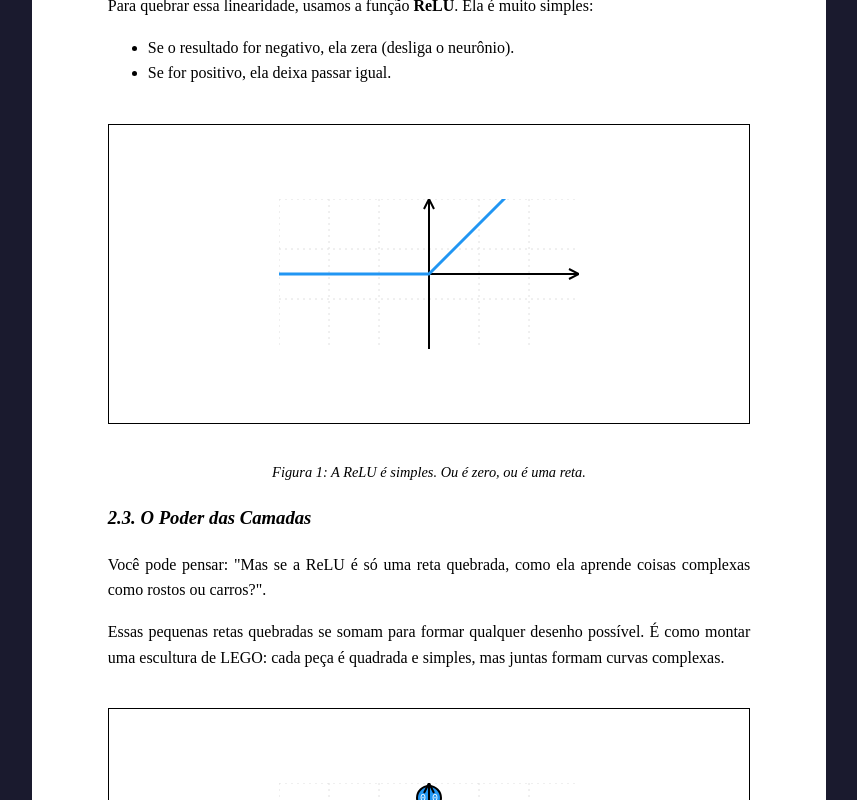
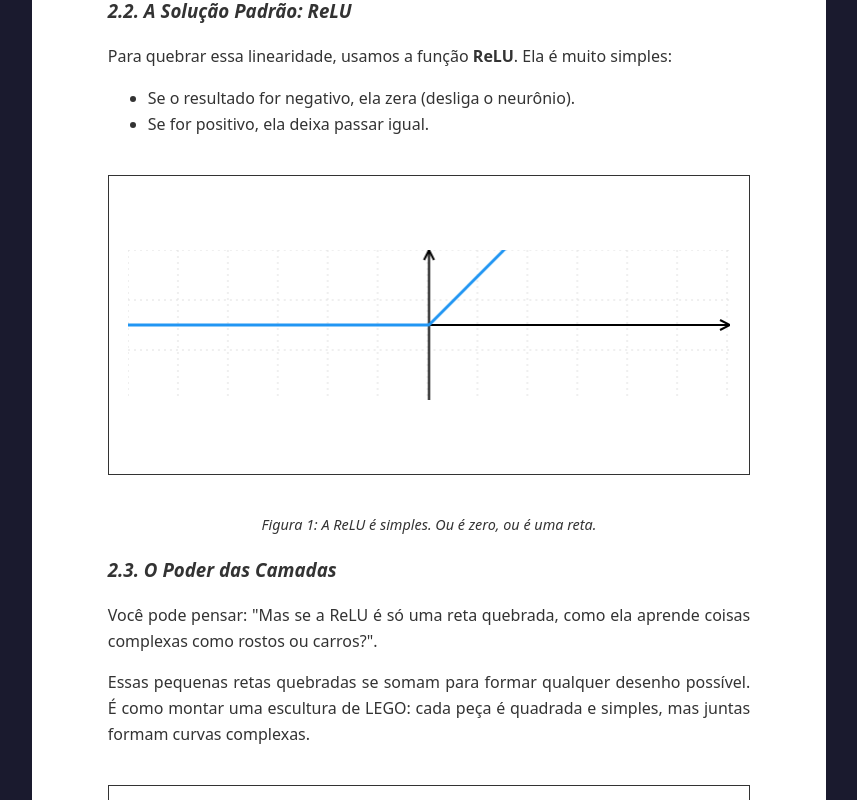
Before and after one commit to viniciusxpb/NousScope, an Angular app: page / in a window 1280 px wide. Shown: the part 1020-1820 px from the top of the page, without its empty margins (211-1068 px from the left). Built offline with nearby package versions, Linux system fonts and the light colour scheme.

Commit message:
refactor: modularize styles and use variables

```diff
--- /dev/null
+++ b/src/app/features/documentation/components/embedded-graph/embedded-graph.component.scss
@@ -0,0 +1,45 @@
+:host {
+    display: block;
+    width: 100%;
+    height: 100%;
+}
+
+.graph-wrapper {
+    position: relative;
+    width: 100%;
+    height: 100%;
+
+    &:hover .controls {
+        opacity: 1;
+    }
+}
+
+app-canvas-renderer {
+    width: 100%;
+    height: 100%;
+    display: block;
+}
+
+.controls {
+    position: absolute;
+    bottom: 10px;
+    right: 10px;
+    display: flex;
+    gap: 5px;
+    opacity: 0;
+    transition: opacity 0.2s;
+}
+
+button {
+    background: rgba(255, 255, 255, 0.9);
+    border: 1px solid #ccc;
+    border-radius: 4px;
+    padding: 4px 8px;
+    cursor: pointer;
+    font-size: 14px;
+
+    &:hover {
+        background: #fff;
+        border-color: #999;
+    }
+}
--- a/src/app/features/documentation/components/embedded-graph/embedded-graph.component.ts
+++ b/src/app/features/documentation/components/embedded-graph/embedded-graph.component.ts
@@ -27,47 +27,7 @@ import { PlottedFormula } from '../../../../core/models/formula.model';
             </div>
         </div>
     `,
-    styles: [`
-        .graph-wrapper {
-            position: relative;
-            width: 100%;
-            height: 100%;
-        }
-
-        app-canvas-renderer {
-            width: 100%;
-            height: 100%;
-            display: block;
-        }
-
-        .controls {
-            position: absolute;
-            bottom: 10px;
-            right: 10px;
-            display: flex;
-            gap: 5px;
-            opacity: 0;
-            transition: opacity 0.2s;
-        }
-
-        .graph-wrapper:hover .controls {
-            opacity: 1;
-        }
-
-        button {
-            background: rgba(255, 255, 255, 0.9);
-            border: 1px solid #ccc;
-            border-radius: 4px;
-            padding: 4px 8px;
-            cursor: pointer;
-            font-size: 14px;
-
-            &:hover {
-                background: #fff;
-                border-color: #999;
-            }
-        }
-    `]
+    styleUrl: './embedded-graph.component.scss'
 })
 export class EmbeddedGraphComponent {
     @Input() config!: RendererConfig;
--- a/src/app/features/documentation/documentation.component.scss
+++ b/src/app/features/documentation/documentation.component.scss
@@ -1,11 +1,11 @@
 :host {
     display: block;
-    font-family: "Times New Roman", Times, serif;
+    font-family: var(--font-primary);
     line-height: 1.6;
     max-width: 210mm;
     margin: 0 auto;
     padding: 20mm;
-    color: #000;
+    color: var(--color-textDark);
     background: #fff;
 }
 
@@ -16,7 +16,7 @@ h1 {
 }
 
 h2 {
-    border-bottom: 1px solid #000;
+    border-bottom: 1px solid var(--color-textDark);
     margin-top: 10mm;
 }
 
@@ -31,7 +31,7 @@ p {
 }
 
 .def-box {
-    border: 1px solid #000;
+    border: 1px solid var(--color-textDark);
     padding: 10px;
     margin: 10px 0;
     font-size: 0.95em;
@@ -52,7 +52,7 @@ table {
 
 th,
 td {
-    border: 1px solid #000;
+    border: 1px solid var(--color-textDark);
     padding: 2mm;
     text-align: center;
 }
@@ -68,7 +68,7 @@ td:first-child {
 .graph-container {
     text-align: center;
     margin: 10mm 0;
-    border: 1px solid #000;
+    border: 1px solid var(--color-textDark);
     padding: 5mm;
     min-height: 300px;
     display: flex;
@@ -79,16 +79,16 @@ td:first-child {
     overflow: hidden;
 }
 
-app-canvas-renderer {
+app-embedded-graph {
     width: 100%;
-    height: 300px;
+    height: 100%;
     display: block;
 }
 
 .flow-separator {
     width: 40px;
     height: 3px;
-    background-color: #333;
+    background-color: var(--color-textDark);
     position: relative;
     margin: 0 5px;
 }
@@ -101,7 +101,7 @@ app-canvas-renderer {
     transform: translateY(-50%);
     width: 0;
     height: 0;
-    border-left: 10px solid #333;
+    border-left: 10px solid var(--color-textDark);
     border-top: 6px solid transparent;
     border-bottom: 6px solid transparent;
 }
@@ -110,6 +110,6 @@ app-canvas-renderer {
     margin-top: 20mm;
     text-align: center;
     font-size: 9pt;
-    border-top: 1px solid #000;
+    border-top: 1px solid var(--color-textDark);
     padding-top: 2mm;
 }
```
